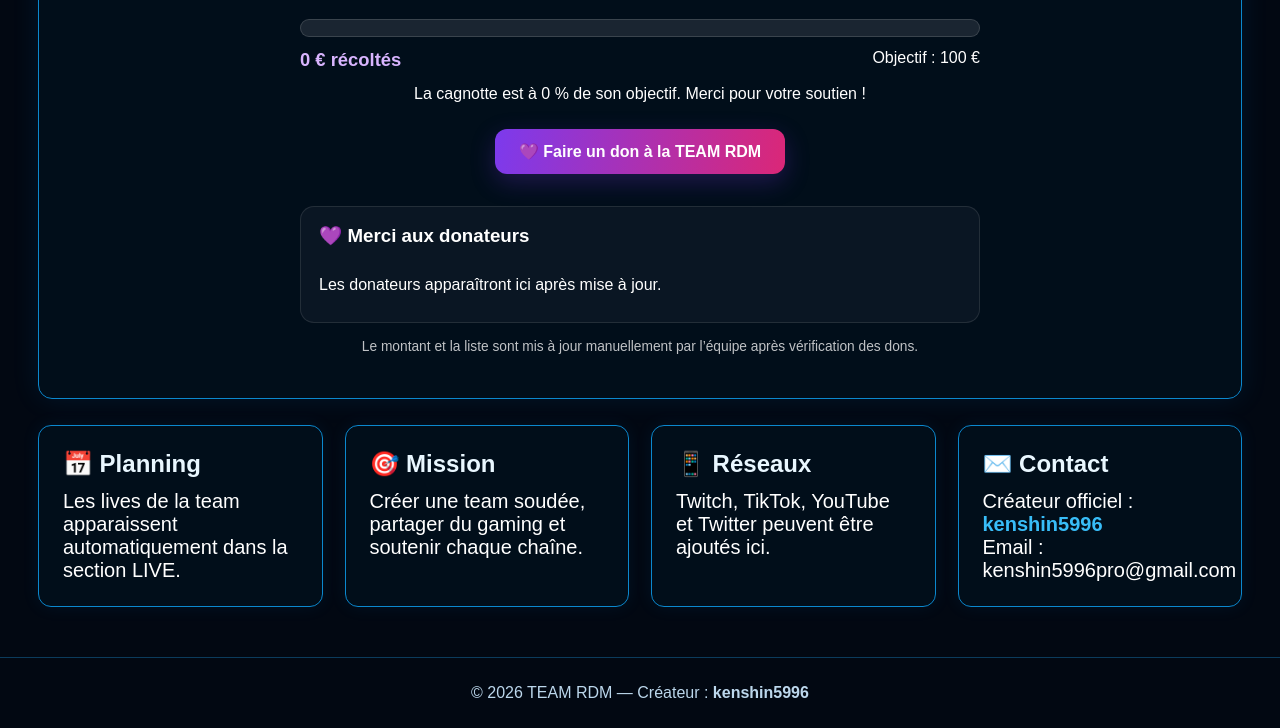
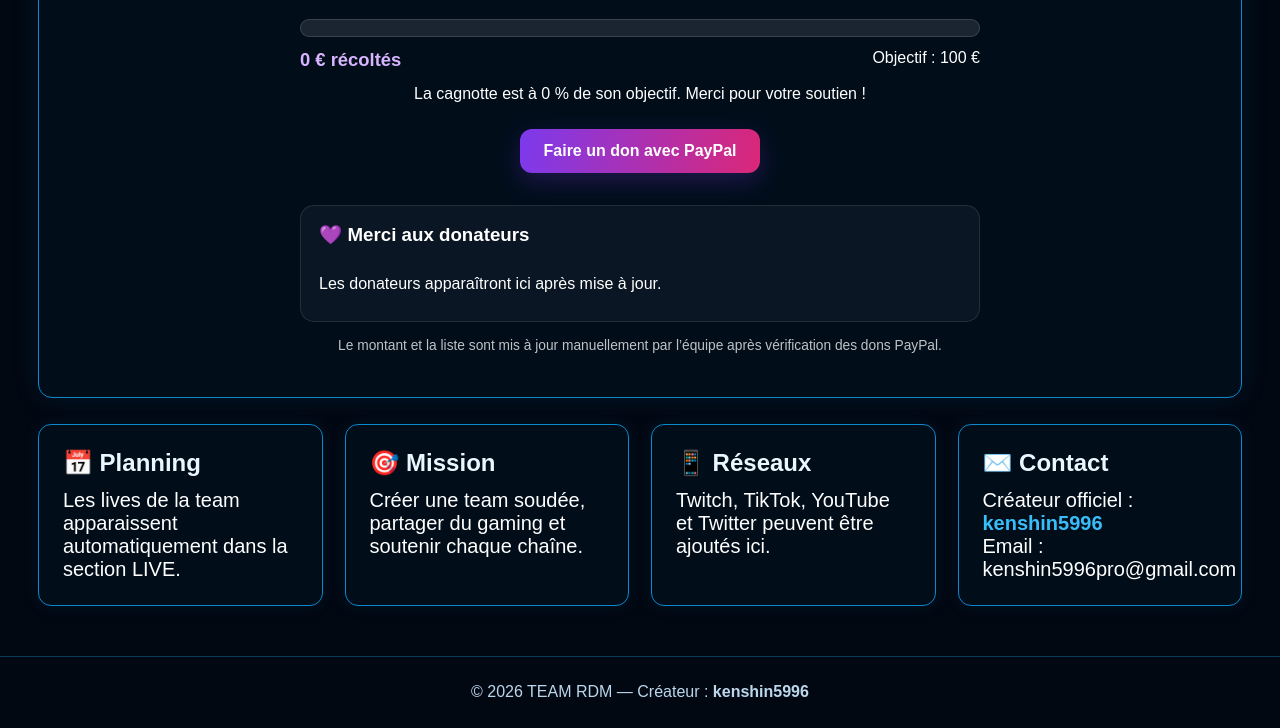
Before and after one commit to kenshin5996/team-rdm.github.io, a website: page index.html in a window 1280 px wide. Shown: the part 4761-5489 px from the top of the page. Drawn offline with Linux system fonts and the light colour scheme; no server answers.

Commit message:
Add files via upload

```diff
--- a/index.html
+++ b/index.html
@@ -106,9 +106,9 @@
       <div class="donationProgressTrack" role="progressbar" aria-label="Progression de la cagnotte" aria-valuemin="0" aria-valuemax="100" aria-valuenow="0"><div id="donationProgressBar" class="donationProgressBar"></div></div>
       <div class="donationNumbers"><strong><span id="donationTotal">0</span> € récoltés</strong><span>Objectif : 100 €</span></div>
       <p id="donationMessage" class="donationMessage">La cagnotte démarre — chaque contribution compte !</p>
-      <a class="donationButton" href="https://www.papayoux.com/fr/cagnotte/team-rdm-donation" target="_blank" rel="noopener noreferrer">💜 Faire un don à la TEAM RDM</a>
+      <a class="donationButton" href="https://paypal.me/ironfixe" target="_blank" rel="noopener noreferrer">Faire un don avec PayPal</a>
       <div class="donorListWrap"><h3>💜 Merci aux donateurs</h3><ul id="donorList" class="donorList"><li>Les donateurs apparaîtront ici après mise à jour.</li></ul></div>
-      <p class="donationFootnote">Le montant et la liste sont mis à jour manuellement par l’équipe après vérification des dons.</p>
+      <p class="donationFootnote">Le montant et la liste sont mis à jour manuellement par l’équipe après vérification des dons PayPal.</p>
     </section>
 
     <section id="contact" class="infoGrid contactGrid">
```
